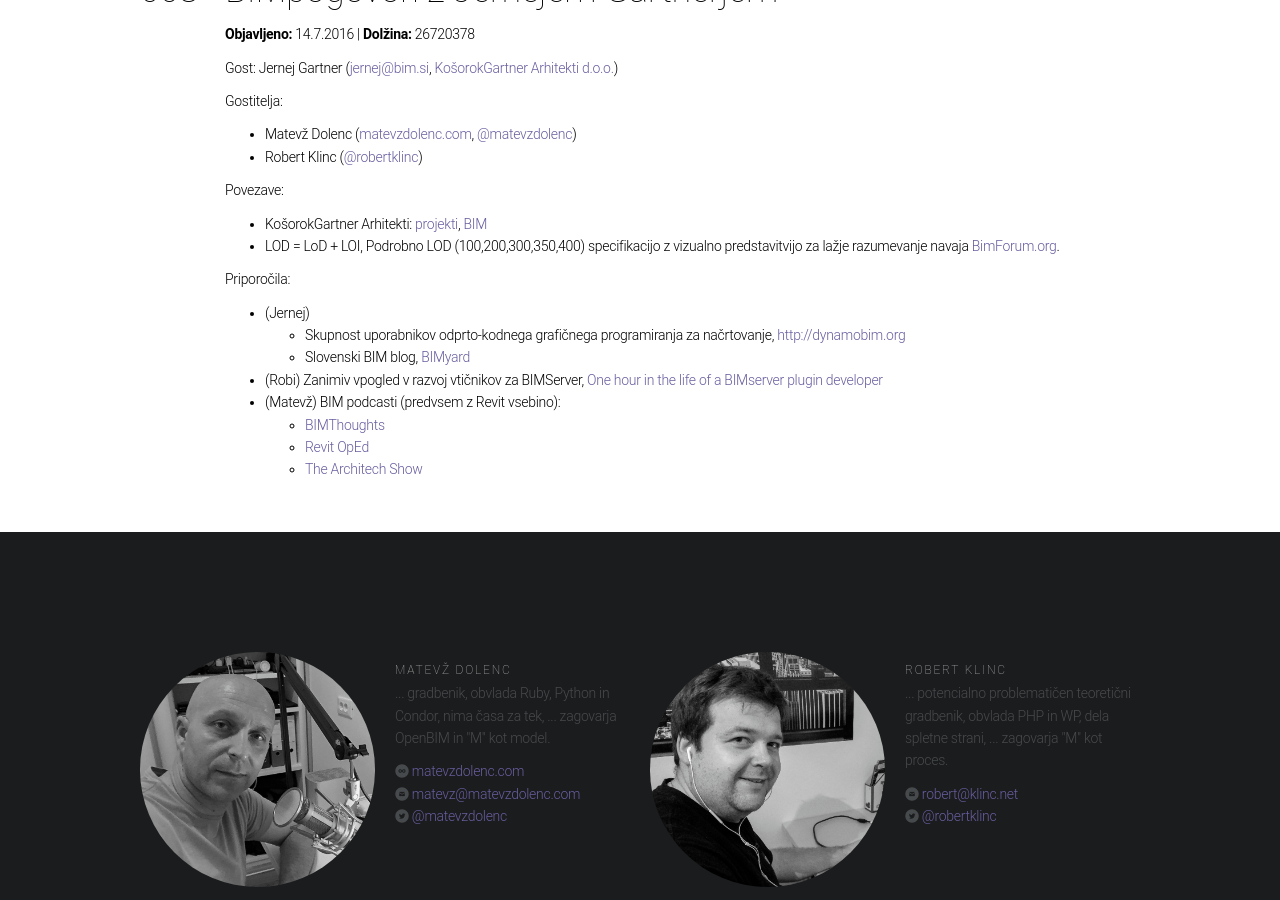
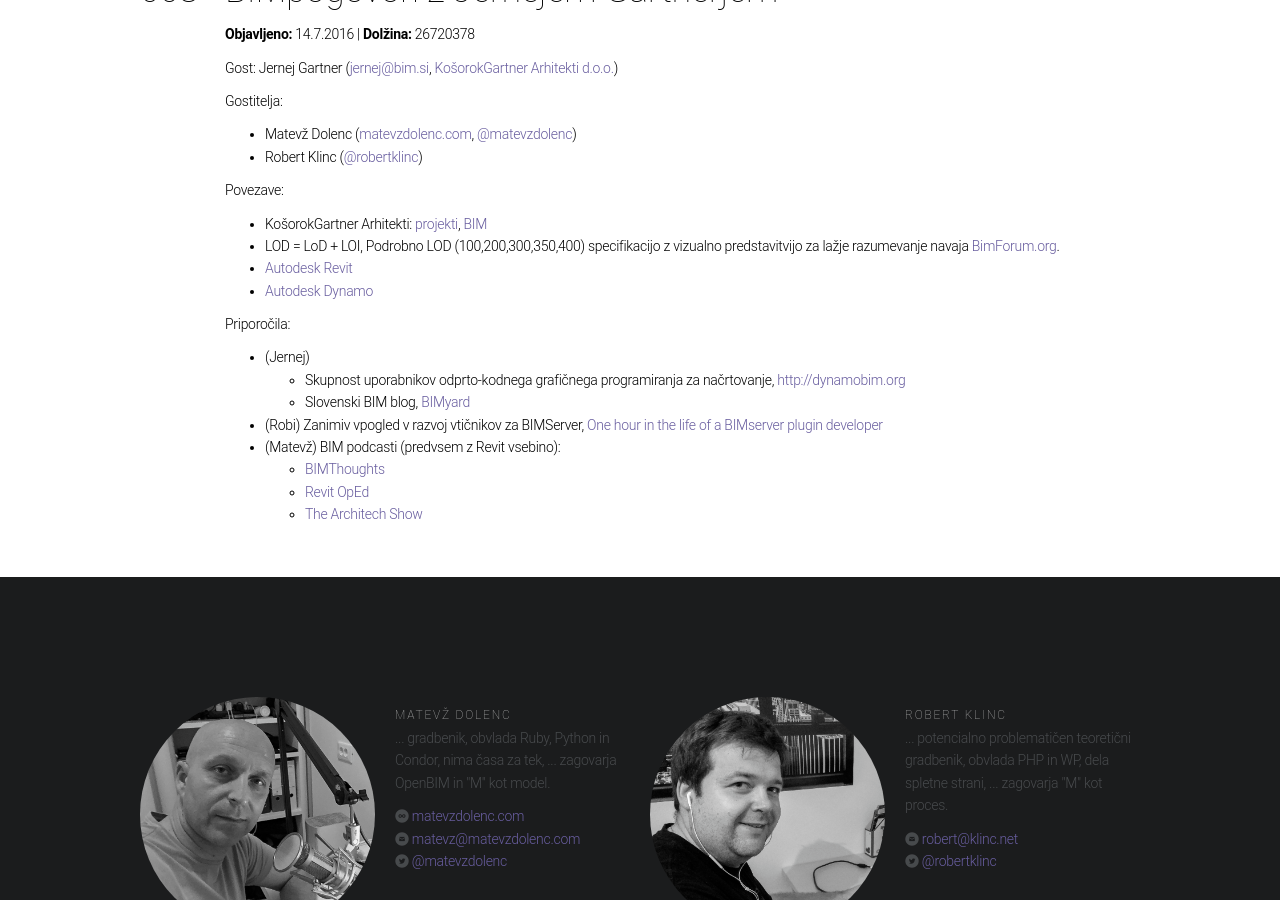
Before and after one commit to bimpogovori/bimpogovori.github.io, a Jekyll site: the page built from _posts/2016-07-19-008.html, in a window 1280 px wide and 900 px high, scrolled down 499 px. Built offline with Jekyll 4.4.1, drawn with Linux system fonts in a browser that asks for light colours; some web fonts are replaced.

Commit message:
008 - povezavi na Autodesk Revit in Dynamo

```diff
--- a/_posts/2016-07-19-008.html
+++ b/_posts/2016-07-19-008.html
@@ -26,6 +26,8 @@
 <ul>
 	<li>KošorokGartner Arhitekti: <a href="http://www.kosorokgartner.com">projekti</a>, <a href="http://www.kosorokgartner.com/bim/">BIM</a></li>
 	<li>LOD = LoD + LOI, Podrobno LOD (100,200,300,350,400) specifikacijo z vizualno predstavitvijo za lažje razumevanje navaja <a href="http://bimforum.org/lod">BimForum.org</a>.</li>
+	<li><a href="http://www.autodesk.com/products/revit-family/overview">Autodesk Revit</a></li>
+	<li><a href="http://www.autodesk.com/products/dynamo-studio/overview">Autodesk Dynamo</a></li>
 </ul>
 
 <p>Priporočila:</p>
```
